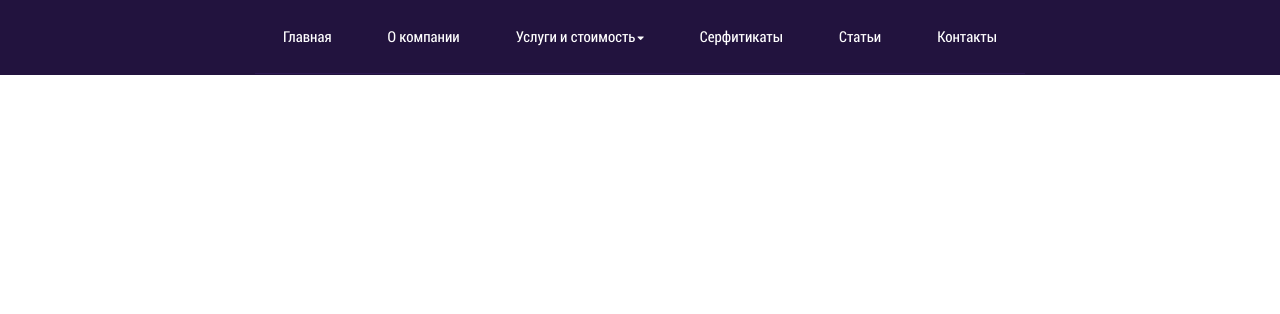
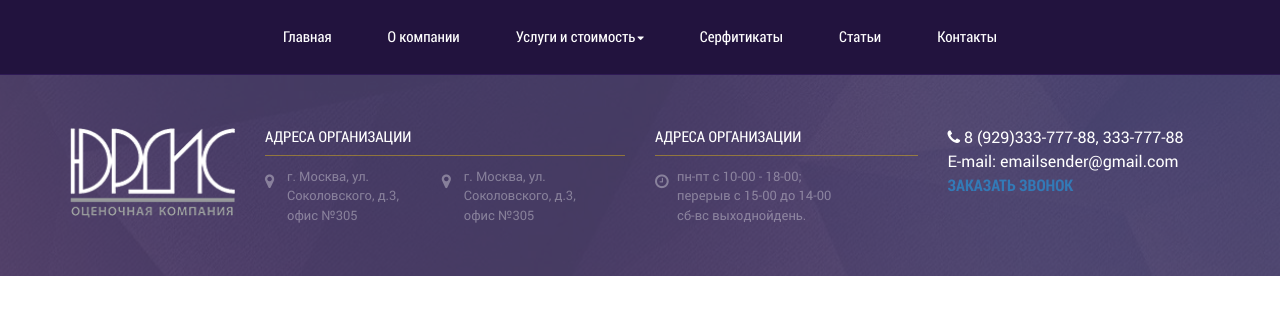
Before and after one commit to BRspb/Jediwerstki, a website: page app/index.html in a window 1280 px wide. Drawn offline with Linux system fonts and the light colour scheme.

Commit message:
'top-pannel'

```diff
--- a/app/index.html
+++ b/app/index.html
@@ -69,6 +69,60 @@
 
 		</nav>
 
+		<section class="top-pannel">
+
+			<div class="container">
+
+				<div class="top-pannel-content">
+
+					<div class="row">
+
+						<div class="col-md-2">
+
+							<a href="#" class="logo"><img src="img/logo.png" alt="Юрдис"></a>
+
+						</div>
+						<div class="col-md-4">
+
+							<div class="top-pannel-box">
+								<h4>Адреса организации</h4>
+								<ul>
+									<li><i class="fa fa-map-marker"></i> г. Москва, ул. Соколовского, д.3, офис №305</li>
+									<li><i class="fa fa-map-marker"></i> г. Москва, ул. Соколовского, д.3, офис №305</li>
+								</ul>
+								</div>
+							</div>
+							<div class="col-md-3">
+
+							<div class="top-pannel-box">
+								<h4>Адреса организации</h4>
+								<ul>
+									<li><i class="fa fa-clock-o"></i> пн-пт с 10-00 - 18-00; <br>перерыв с 15-00 до 14-00 <br>сб-вс выходнойдень.</li>
+								</ul>
+								</div>
+
+						</div>
+						<div class="col-md-3">
+
+							<div class="top-phone"><i class="fa fa-phone"></i>
+<span>8 (929)</span>333-777-88, 333-777-88</div>
+							<div class="top-email"><span>E-mail:</span> emailsender@gmail.com</div>
+							<div class="top-button">
+								<a href="#" class="button button-small">Заказать звонок</a>
+							</div>
+
+						</div>
+						</div>
+
+
+					</div>
+
+				</div>
+
+
+
+		</section>
+
 	</header>
 
 
--- a/app/js/common.js
+++ b/app/js/common.js
@@ -2,7 +2,8 @@ $(function() {
 
 	$(".top-line .sf-menu").superfish({
 		cssArrows:  false,
-		hoverClass: ''
+		hoverClass: 'no-class',
+		delay: 200
 	});
 
 	//SVG Fallback
--- a/sass/header.sass
+++ b/sass/header.sass
@@ -28,6 +28,7 @@ h1, h2, h3, h4, h5, h6, .button
 .top-line
 	background-color: $main-color
 	text-align: center
+	border-bottom: lighten($main-color, 6%) 1px solid
 	a
 		color: #fff
 	ul, li
@@ -43,9 +44,10 @@ h1, h2, h3, h4, h5, h6, .button
 		background-color: $main-color
 		a
 			border-bottom: lighten($main-color, 5%) 1px solid
+			border-left: transparent
 			border-top: none
 		>li
-			border-bottom: lighten($main-color, 5%) 1px solid
+			//border-bottom: lighten($main-color, 5%) 1px solid
 			background-color: transparent
 			>a
 				color: #fff
@@ -68,3 +70,62 @@ h1, h2, h3, h4, h5, h6, .button
 					a
 						padding: 10px 20px
 						color: #fff
+
+
+//Top Pannel
+.top-pannel
+	background-color: rgba(lighten($main-color, 2%), .8)
+	color: #fff
+	padding: 50px 0
+	position: relative
+	&-content
+		position: relative
+		z-index: 1
+	&::before
+		content: ''
+		position: absolute
+		top: 0
+		left: 0
+		bottom: 0
+		right: 0
+		background-image: url("../img/top-pannel-bg.jpg")
+		z-index: 0
+		opacity: .16
+	&-box
+		h4
+			font-family: "RobotoCondensedRegular", sans-serif
+			font-size: em(15px)
+			margin-top: 0
+			position: relative
+			&::after
+				content: ''
+				height: 1px
+				width: 100%
+				background-color: $accent
+				position: absolute
+				left: 0
+				bottom: -9px
+				opacity: .4
+		ul, li
+			padding: 0
+			margin: 0
+			list-style-position: none
+		li
+			display: inline-block
+			max-width: 48%
+			opacity: .35
+			font-size: em(13px)
+			padding: 0 10px 0 22px
+			position: relative
+			&:only-child
+				min-width: 100%
+			.fa
+				font-size: 16px
+				position: absolute
+				left: 0
+				top: 6px
+.logo
+	img
+		min-width: 100%
+		margin-top: 3px
+	position: relative
```
Also changed, not shown: app/css/header.min.css, app/img/cwebs.jpg (added), app/img/logo.png (added), app/img/news-bg.jpg (added), app/img/preloader.gif (added), app/img/rus.jpg (added), app/img/rus.svg (added), app/img/slide-1.jpg (added), app/img/slide-img-1.png (added), app/img/top-pannel-bg.jpg (added).
